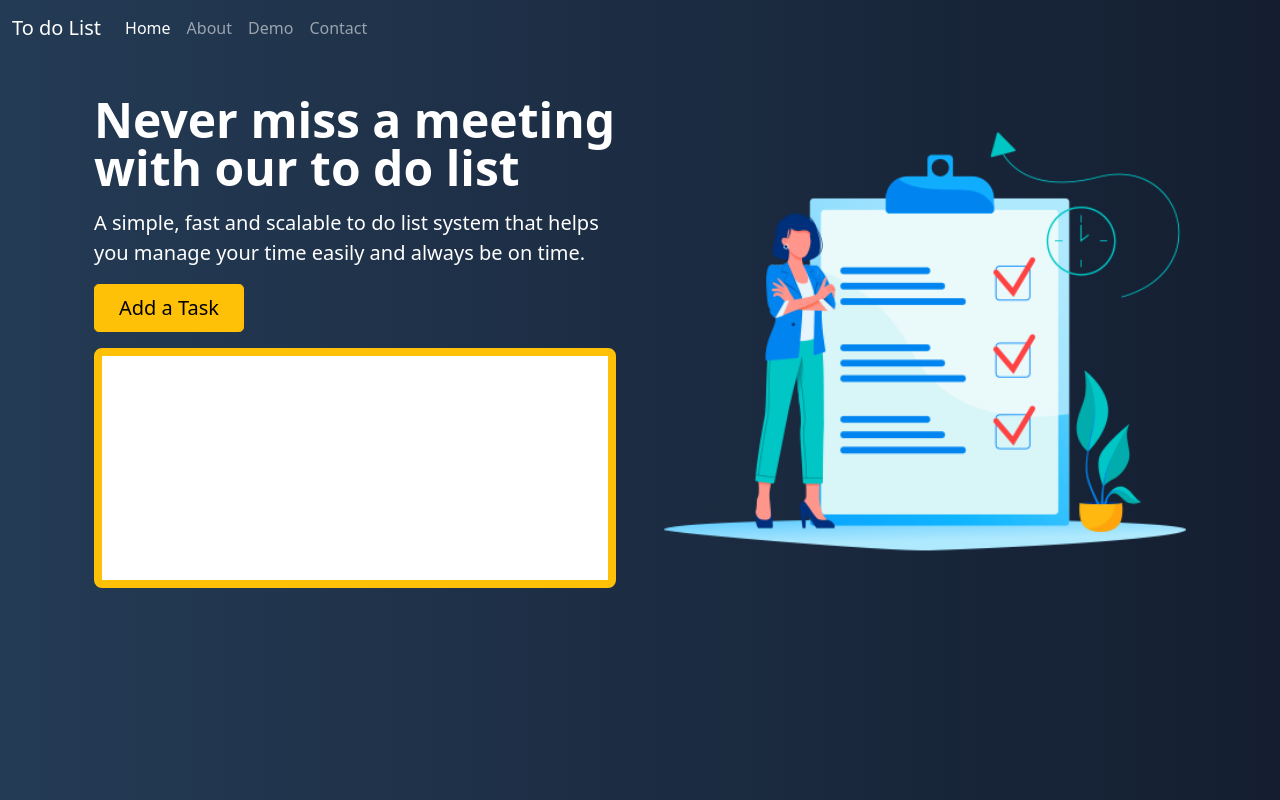
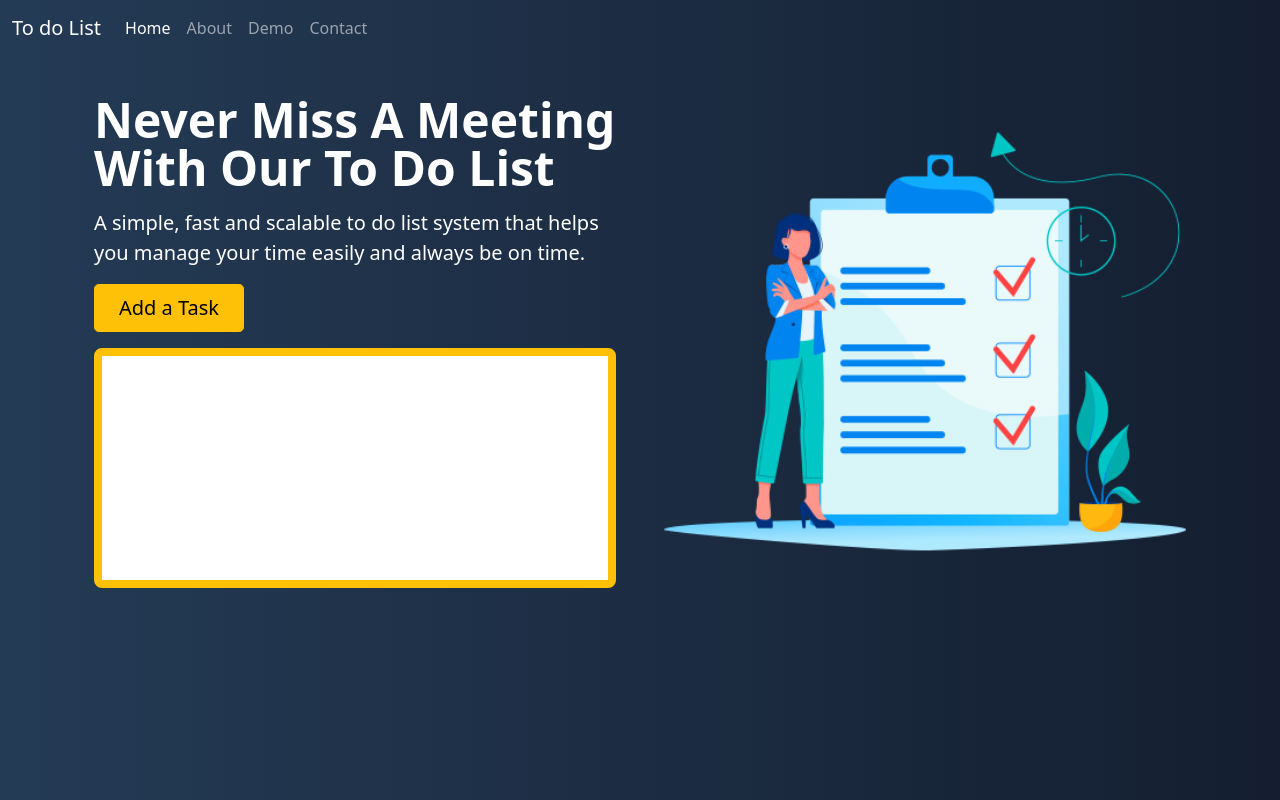
Before and after one commit to mrm7x/FirstProject, a plain HTML site: page index.html in a window 1280 px wide. Drawn offline with nearby package versions, Linux system fonts and the light colour scheme.

```diff
--- a/index.html
+++ b/index.html
@@ -2,7 +2,7 @@
 <html lang="en">
 
 <head>
-    <title>First Project</title>    <!-- Required meta tags -->
+    <title>First Project v2</title>    <!-- Required meta tags -->
     <meta charset="utf-8">
     <meta name="viewport" content="width=device-width, initial-scale=1, shrink-to-fit=no">
 
@@ -48,7 +48,7 @@
                         loading="lazy">
                 </div>
                 <div class="col-lg-6">
-                    <h1 class="display-5 fw-bold lh-1 mb-3">Never miss a meeting with our to do list</h1>
+                    <h1 class="display-5 fw-bold lh-1 mb-3">Never Miss A Meeting With Our To Do List</h1>
                     <p class="lead">A simple, fast and scalable to do list system that helps you manage your time easily and always be on time.
                     </p>
                     <div class="d-grid gap-2 d-md-flex justify-content-md-start">
```
